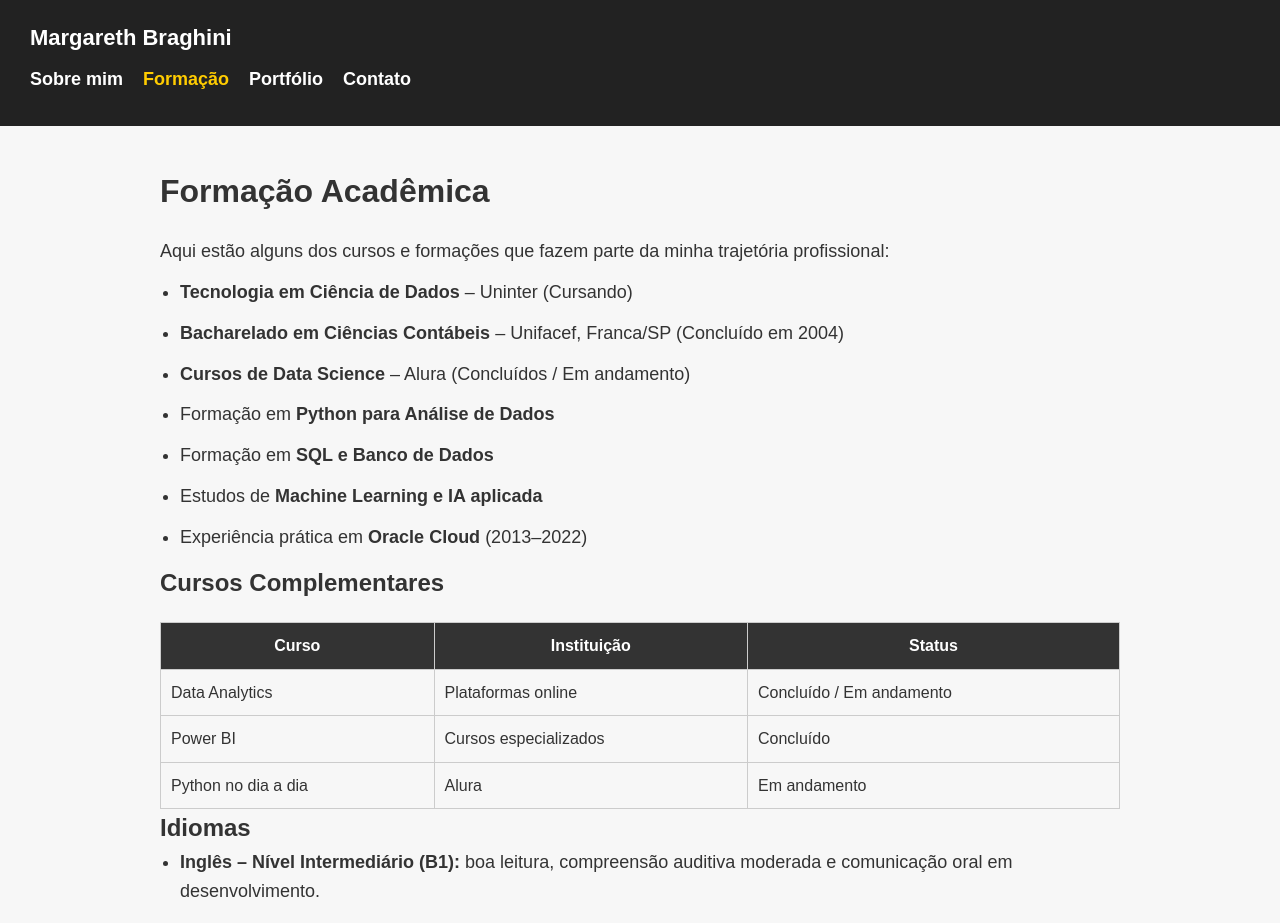
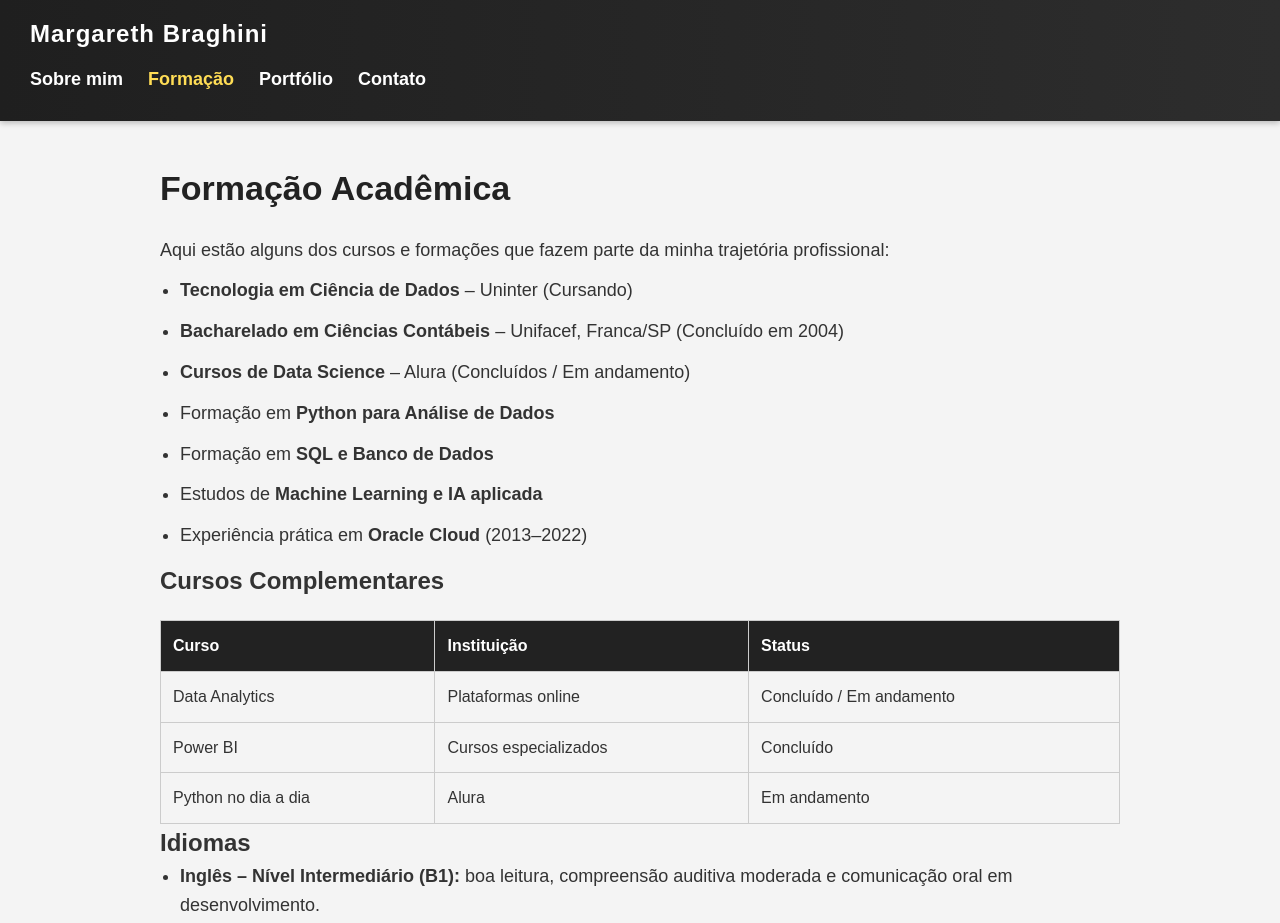
Before and after one commit to Mafaleiros17/portfolio-margareth, a plain HTML site: page formacao.html in a window 1280 px wide. Shown: the top 923 px of the page. Drawn offline with Linux system fonts and the light colour scheme.

Commit message:
Add files via upload

```diff
--- a/css/style.css
+++ b/css/style.css
@@ -1,4 +1,7 @@
-/* ======== RESET ======== */
+/* ======================================================
+   RESET BÁSICO
+   Remove espaçamentos padrão e padroniza o comportamento.
+====================================================== */
 * {
     margin: 0;
     padding: 0;
@@ -6,89 +9,114 @@
     font-family: Arial, Helvetica, sans-serif;
 }
 
+/* Estilos gerais do corpo da página */
 body {
-    background: #f7f7f7;
+    background: #f4f4f4; /* fundo mais suave */
     color: #333;
     line-height: 1.6;
     padding-bottom: 40px;
 }
 
-/* ======== CABEÇALHO ======== */
+/* ======================================================
+   CABEÇALHO (HEADER)
+====================================================== */
 header {
-    background: #222;
+    background: linear-gradient(to right, #1f1f1f, #2d2d2d); /* efeito mais moderno */
     color: #fff;
-    padding: 20px 0;
+    padding: 15px 0;
+    box-shadow: 0 2px 6px rgba(0,0,0,0.25); /* sombra elegante */
 }
 
+/* Nome/Logo */
 header .logo {
-    font-size: 22px;
+    font-size: 24px;
     font-weight: bold;
     margin-left: 30px;
+    letter-spacing: 1px;
 }
 
+/* Lista do menu */
 nav ul {
     list-style: none;
     display: flex;
-    gap: 20px;
+    gap: 25px;
     margin-left: 30px;
-    margin-top: 10px;
+    margin-top: 12px;
 }
 
+/* Links do menu */
 nav a {
     color: #fff;
     text-decoration: none;
     font-weight: bold;
+    transition: 0.3s; /* animação suave */
 }
 
+/* Quando passa o mouse ou quando o link está ativo */
 nav a:hover,
 nav a.active {
-    color: #ffcc00;
+    color: #ffdd55;
 }
 
-/* ======== CONTEÚDO ======== */
+/* ======================================================
+   ÁREA PRINCIPAL
+====================================================== */
 main {
     max-width: 1000px;
     margin: 40px auto;
     padding: 0 20px;
 }
 
+/* Títulos */
 h1 {
-    font-size: 32px;
+    font-size: 34px;
     margin-bottom: 20px;
+    color: #222;
 }
 
+/* Parágrafos e itens */
 p, li {
     font-size: 18px;
     margin-bottom: 12px;
 }
 
-/* ======== LISTAS ======== */
+/* ======================================================
+   LISTAS
+====================================================== */
 ul {
     margin-left: 20px;
 }
 
-/* ======== TABELA ======== */
+/* ======================================================
+   TABELA DE FORMAÇÃO
+====================================================== */
 table {
     width: 100%;
     border-collapse: collapse;
     margin-top: 20px;
 }
 
+/* Bordas */
 table, th, td {
     border: 1px solid #ccc;
 }
 
+/* Cabeçalho da tabela */
 th {
-    background: #333;
+    background: #222;
     color: #fff;
-    padding: 10px;
+    padding: 12px;
+    text-align: left;
 }
 
+/* Células */
 td {
-    padding: 10px;
+    padding: 12px;
 }
 
-/* ======== CARDS DO PORTFÓLIO ======== */
+/* ======================================================
+   CARDS DO PORTFÓLIO
+====================================================== */
 .cards {
     display: flex;
     flex-wrap: wrap;
@@ -96,23 +124,35 @@ td {
     margin-top: 25px;
 }
 
+/* Estilo dos cartões */
 .card {
     background: white;
     padding: 20px;
     width: 30%;
-    border-radius: 10px;
-    box-shadow: 0 2px 5px rgba(0,0,0,0.1);
+    border-radius: 12px;
+    box-shadow: 0 4px 10px rgba(0,0,0,0.12); /* sombra mais profissional */
+    transition: transform 0.25s, box-shadow 0.25s;
 }
 
+/* Animação quando passa o mouse */
+.card:hover {
+    transform: translateY(-5px);
+    box-shadow: 0 6px 18px rgba(0,0,0,0.18);
+}
+
+/* Título do card */
 .card h3 {
     margin-bottom: 15px;
 }
 
+/* Parágrafos dentro do card */
 .card p {
     margin-bottom: 10px;
 }
 
-/* ======== FORMULÁRIO ======== */
+/* ======================================================
+   FORMULÁRIO DE CONTATO
+====================================================== */
 form {
     display: flex;
     flex-direction: column;
@@ -120,6 +160,7 @@ form {
     margin-top: 20px;
 }
 
+/* Campos de texto */
 input, textarea {
     padding: 12px;
     border: 1px solid #aaa;
@@ -127,21 +168,26 @@ input, textarea {
     font-size: 16px;
 }
 
+/* Botão */
 button {
     background: #222;
     color: white;
     padding: 12px;
     border: none;
-    border-radius: 5px;
+    border-radius: 8px;
     font-size: 18px;
     cursor: pointer;
+    transition: 0.3s;
 }
 
+/* Efeito quando passa o mouse */
 button:hover {
     background: #444;
 }
 
-/* ======== RODAPÉ ======== */
+/* ======================================================
+   RODAPÉ
+====================================================== */
 footer {
     margin-top: 40px;
     text-align: center;
@@ -150,14 +196,23 @@ footer {
     color: #fff;
 }
 
-/* ======== RESPONSIVIDADE ======== */
+/* ======================================================
+   RESPONSIVIDADE (CELULAR E TABLET)
+====================================================== */
 @media (max-width: 768px) {
+
+    /* Cards ocupam 100% da largura no celular */
     .card {
         width: 100%;
     }
 
+    /* Menu vertical no celular */
     nav ul {
         flex-direction: column;
         gap: 10px;
     }
+
+    header .logo {
+        margin-left: 15px;
+    }
 }
```
Also changed, not shown: js/script.js (+32 -6 lines).
